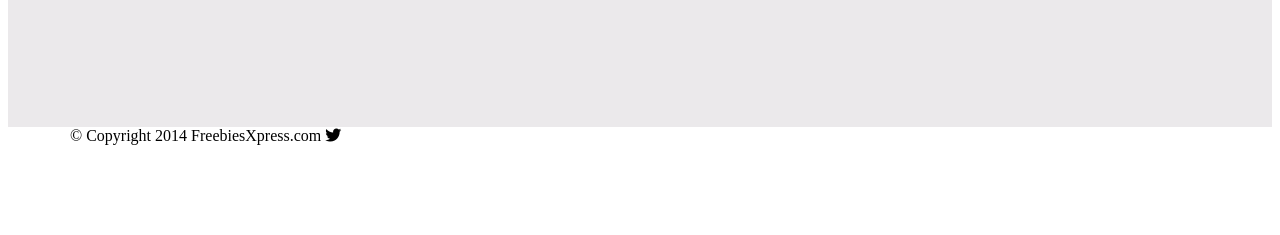
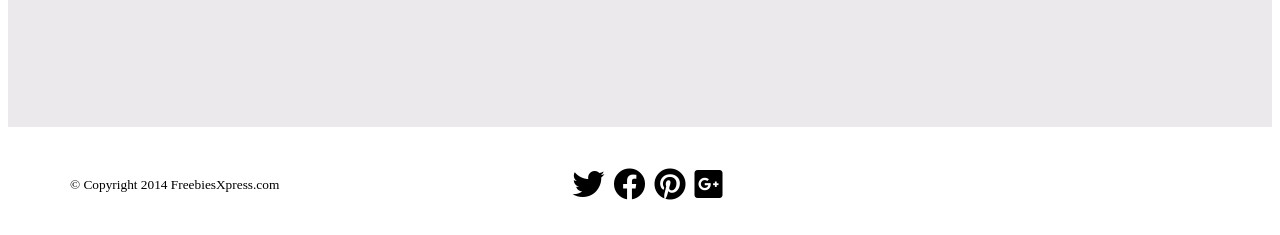
Before and after one commit to JohnGIDoe/our-studio, a website: page index.html in a window 1280 px wide. Shown: the part 2511-2746 px from the top of the page. Before the commit the page ends 2664 px from the top, so only its background shows below. Drawn offline with Linux system fonts and the light colour scheme; a web font is replaced by a local one.

Commit message:
Finish styling footer

```diff
--- a/index.html
+++ b/index.html
@@ -33,6 +33,7 @@
       <div class="splash-image">
         <img src="./images/splash.jpg" alt="picture" />
       </div>
+
       <div class="splash-inner">
         <h2 class="page-subtitle">Welcome To Our Studio!</h2>
         <h1 class="page-title">IT'S NICE TO MEET YOU</h1>
@@ -159,18 +160,18 @@
     <footer class="footer">
       <div class="container">
         <div class="row">
-          <div class="copyright"><span>&copy; Copyright 2014 FreebiesXpress.com</span> <i class="fab fa-twitter"></i></div>
+          <div class="copyright"><small><span>&copy; Copyright 2014 FreebiesXpress.com</span></small></div>
         </div>
-        <!-- <div class="row">
-          <div class="icons">
+        <div class="row icons">
+          <div>
             <ul>
-              <li><i class="fab fa-twitter"></i></li>
-              <li><i class="fab fa-facebook"></i></li>
-              <li><i class="fab fa-pinterest"></i></li>
-              <li><i class="fab fa-google-plus-square"></i></li>
+              <li><a href=#><i class="fab fa-twitter"></i></a></li>
+              <li><a href=#><i class="fab fa-facebook"></i></a></li>
+              <li><a href=#><i class="fab fa-pinterest"></i></a></li>
+              <li><a href=#><i class="fab fa-google-plus-square"></i></a></li>
             </ul>
           </div>
-        </div> -->
+        </div>
       </div>
     </footer>
   </body>
--- a/sass/style.scss
+++ b/sass/style.scss
@@ -1,6 +1,6 @@
 /* Variables */
-$main-font: 'Baskervville', serif;
-$golden-font: 'Great Vibes', cursive;
+$main-font: "Baskervville", serif;
+$golden-font: "Great Vibes", cursive;
 
 /* Globals */
 
@@ -9,7 +9,6 @@ body {
 }
 
 .container {
-  max-width: 1140px;
   display: flex;
   flex-wrap: wrap;
   flex-direction: row;
@@ -42,7 +41,6 @@ body {
   height: 100px;
   .container {
     justify-content: space-between;
-  }
     h2 {
       font-family: $golden-font;
       color: gold;
@@ -61,6 +59,7 @@ body {
       }
     }
   }
+}
 
 /* splash */
 .splash {
@@ -74,7 +73,7 @@ body {
     height: 100%;
     z-index: -1;
     img {
-      object-fit: fill;
+      object-fit: cover;
       width: 100%;
       height: 100%;
     }
@@ -118,18 +117,16 @@ body {
 /* portfolio */
 .portfolio {
   padding: 100px 0;
-  background-color:#EBE9EB;
+  background-color: #ebe9eb;
   text-align: center;
   .row {
     padding-bottom: 30px;
-  }
     .card {
       display: flex;
       flex-direction: column;
       flex: 1 1;
-  }
       .card-image {
-    height:300px;
+        height: 300px;
         width: 100%;
         img {
           height: 100%;
@@ -143,16 +140,31 @@ body {
         justify-content: center;
       }
     }
+  }
+}
 
 /* footer */
 .footer {
+  height: 100px;
+  padding: 50px;
   .container {
-    justify-content: flex-start;
-    flex-direction: row;
-    .row {
-      i {
-        text-align: center;
+    justify-content: space-between;
+    position: relative;
+    .icons {
+      position: absolute;
+      left: 50%;
+      transform: translateX(-50%);
+      ul {
+        list-style-type: none;
+        li {
+          font-size: 32px;
+          display: inline;
+          padding-left: 5px;
+          a {
+            color: black;
           }
         }
       }
     }
+  }
+}
```
Also changed, not shown: css/style.css, 1 other file. Lines whose indentation alone changed are shown as unchanged.
